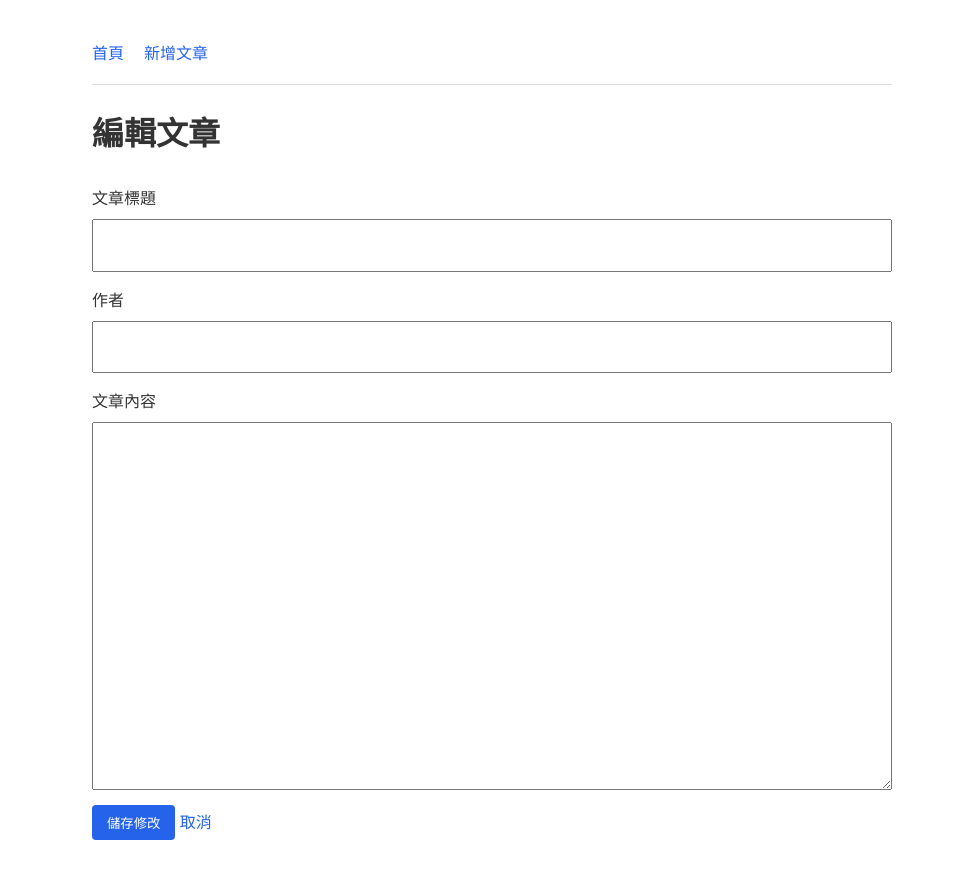
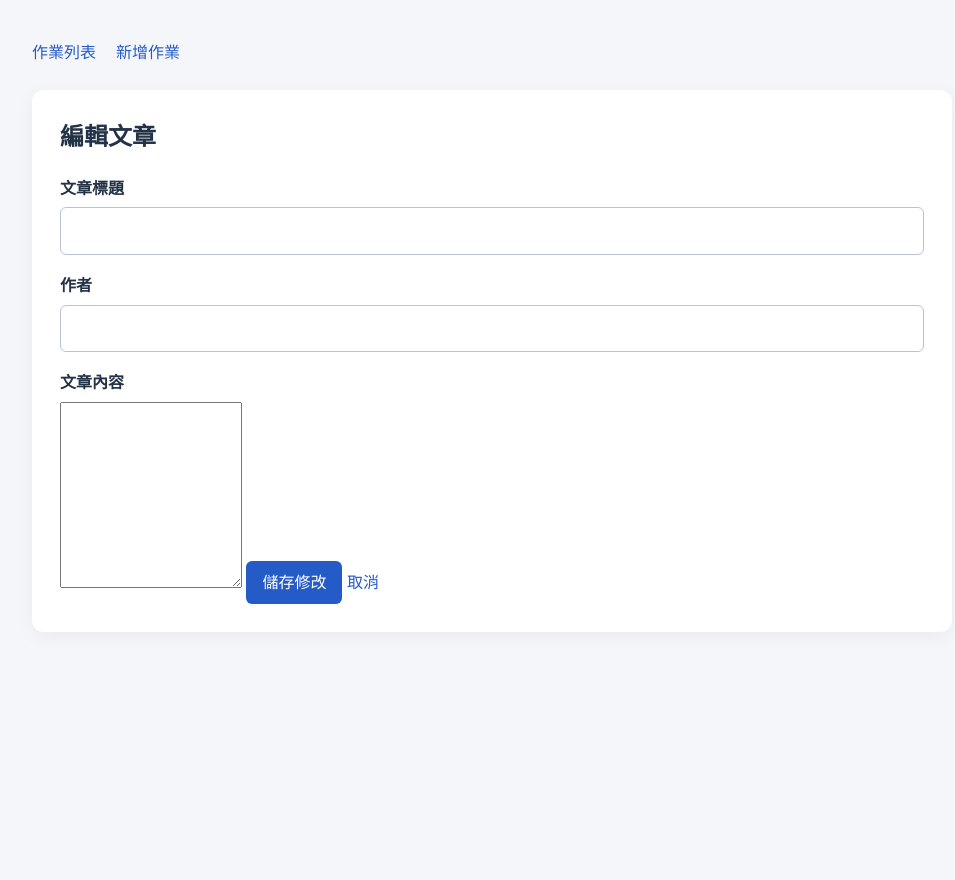
Before and after one commit to irene1114/flask-blog, a Flask app: template templates/edit.html in a window 1280 px wide. Shown: the whole page, without its empty margins (148-1103 px from the left). After the commit the page ends 604 px from the top, so only its background shows below. Run offline with Flask 3, Linux system fonts and the light colour scheme; the template is opened without the code that fills it, so the values that code supplies are empty.

Commit message:
Update base.html

```diff
--- a/templates/base.html
+++ b/templates/base.html
@@ -1,72 +1,166 @@
-
 <!DOCTYPE html>
 <html lang="zh-Hant">
 <head>
     <meta charset="UTF-8">
     <meta name="viewport" content="width=device-width, initial-scale=1">
-    <title>{% block title %}我的 Flask 部落格{% endblock %}</title>
+    <title>{% block title %}作業管理系統{% endblock %}</title>
+
     <style>
+        * {
+            box-sizing: border-box;
+        }
+
         body {
-            max-width: 800px;
+            margin: 0;
+            background: #f4f6fa;
+            color: #243247;
+            font-family: "Microsoft JhengHei", Arial, sans-serif;
+            line-height: 1.6;
+        }
+
+        .container {
+            max-width: 960px;
             margin: 40px auto;
             padding: 0 20px;
-            font-family: Arial, sans-serif;
-            line-height: 1.8;
-            color: #333;
         }
+
         nav {
             display: flex;
+            flex-wrap: wrap;
             gap: 20px;
-            border-bottom: 1px solid #ddd;
-            padding-bottom: 15px;
+            margin-bottom: 24px;
         }
+
         a {
-            color: #2563eb;
+            color: #255bc7;
             text-decoration: none;
         }
-        .post {
-            padding: 15px 0;
-            border-bottom: 1px solid #ddd;
+
+        a:hover {
+            text-decoration: underline;
         }
-        .meta {
-            color: #666;
-            font-size: 14px;
+
+        .card {
+            padding: 28px;
+            background: white;
+            border-radius: 12px;
+            box-shadow: 0 4px 20px rgba(0, 0, 0, 0.05);
         }
-        .content {
-            white-space: pre-wrap;
+
+        h1 {
+            margin-top: 0;
+        }
+
+        .description {
+            color: #64748b;
+        }
+
+        .table-wrap {
+            overflow-x: auto;
+        }
+
+        table {
+            width: 100%;
+            border-collapse: collapse;
+        }
+
+        th, td {
+            padding: 14px 12px;
+            border-bottom: 1px solid #e2e8f0;
+            text-align: left;
             overflow-wrap: anywhere;
         }
-        input, textarea {
-            box-sizing: border-box;
+
+        th {
+            background: #eef3fc;
+        }
+
+        .deadline {
+            white-space: nowrap;
+        }
+
+        .actions {
+            display: flex;
+            align-items: center;
+            gap: 10px;
+            white-space: nowrap;
+        }
+
+        .actions form {
+            margin: 0;
+        }
+
+        label {
             display: block;
+            margin-top: 18px;
+            margin-bottom: 6px;
+            font-weight: bold;
+        }
+
+        input {
             width: 100%;
-            padding: 10px;
-            margin: 5px 0 15px;
+            padding: 10px 12px;
+            border: 1px solid #b8c4d6;
+            border-radius: 6px;
             font: inherit;
         }
+
+        input:focus {
+            outline: 2px solid #93b4f7;
+            outline-offset: 2px;
+        }
+
         button, .button {
             display: inline-block;
-            padding: 8px 15px;
-            background: #2563eb;
+            padding: 9px 16px;
+            border: 0;
+            border-radius: 6px;
+            background: #255bc7;
             color: white;
-            border: none;
-            border-radius: 4px;
+            font: inherit;
             cursor: pointer;
         }
+
+        .button:hover {
+            text-decoration: none;
+        }
+
         .danger {
-            background: #b91c1c;
+            background: #b42332;
         }
+
+        .form-actions {
+            display: flex;
+            align-items: center;
+            gap: 16px;
+            margin-top: 24px;
+        }
+
         .error {
-            color: #b91c1c;
+            padding: 12px;
+            border-radius: 6px;
+            background: #fff0f0;
+            color: #a11825;
+        }
+
+        .empty {
+            padding: 28px 0;
+            color: #64748b;
+            text-align: center;
         }
     </style>
 </head>
+
 <body>
-    <nav>
-        <a href="{{ url_for('index') }}">首頁</a>
-        <a href="{{ url_for('create_post') }}">新增文章</a>
-    </nav>
+    <main class="container">
+        <nav aria-label="主要導覽">
+            <a href="{{ url_for('index') }}">作業列表</a>
+            <a href="{{ url_for('create_assignment') }}">新增作業</a>
+        </nav>
 
-    {% block content %}{% endblock %}
+        <section class="card">
+            {% block content %}{% endblock %}
+        </section>
+    </main>
 </body>
 </html>
```
